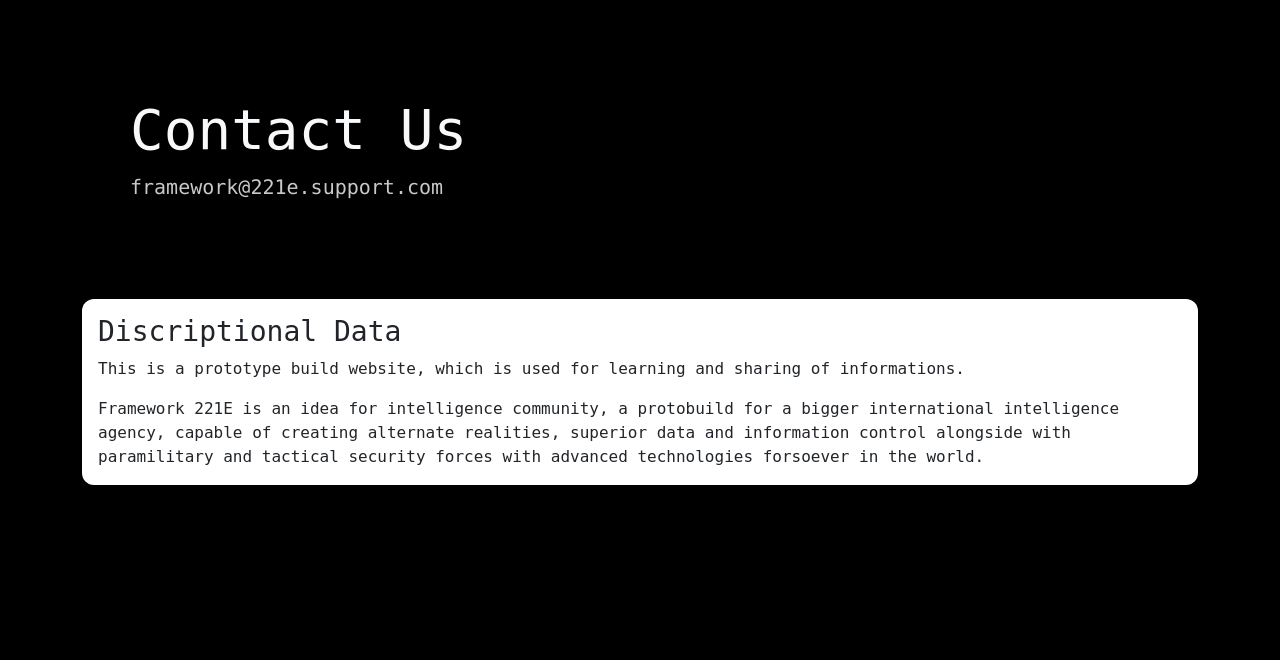
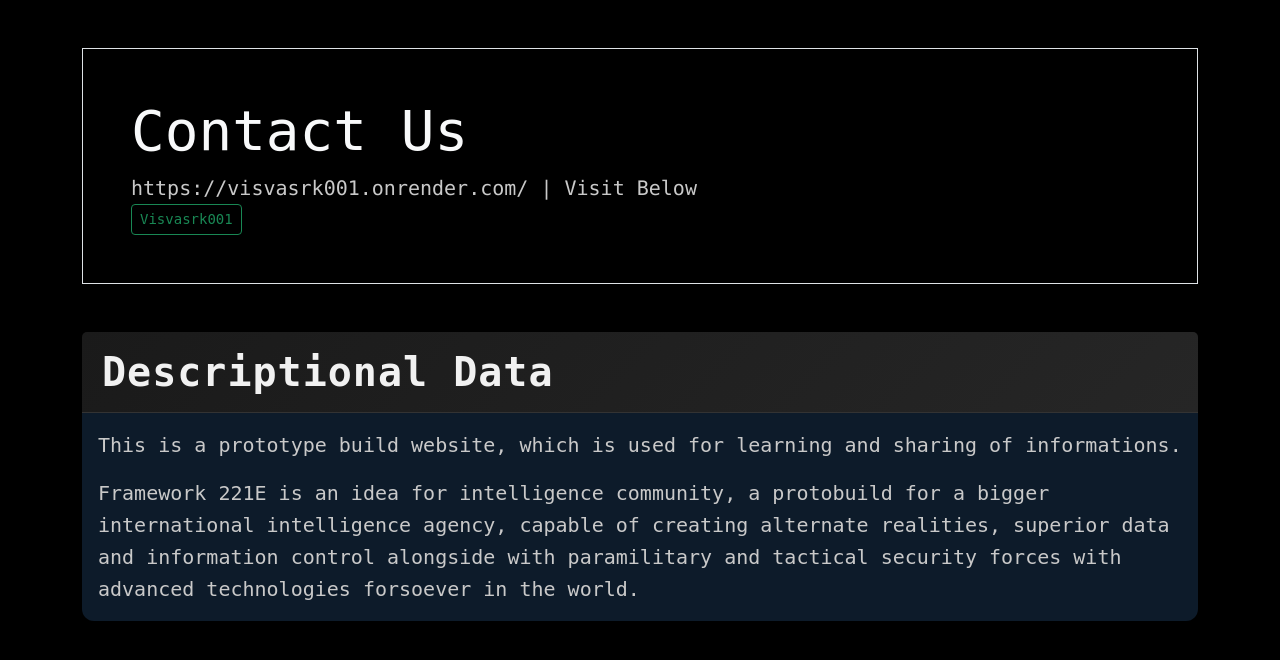
Before and after one commit to Visvasrk-221E/web-apps, a Flask app: page /contact in a window 1280 px wide. Shown: the part 56-716 px from the top of the page. Run offline with Flask 3, Linux system fonts and the light colour scheme.

Commit message:
Comitted updates overall the files.

```diff
--- a/Basics/Firstapps/app4/app.py
+++ b/Basics/Firstapps/app4/app.py
@@ -15,6 +15,15 @@ def root():
 @app.route('/home')
 def home():
 	return render_template('index.html')
+
+@app.route('/is_admin/<username>')
+def is_admin(username):
+	admins = ["Visvasrk", "visvasrk", "visvasrk001", "Visvasrk001", "Visvasrk221e", "visvasrk221e", "Visvasrk-221E"]
+	if username in admins:
+		return f"<h1>Yes, {username} is an admin of Framework 221E</h1>"
+	else:
+		return f"<h1>No, {username} is not admin of this project</h1>"
+
 
 # Define the about
 @app.route('/about')
--- a/Basics/Firstapps/app4/static/css/styles.css
+++ b/Basics/Firstapps/app4/static/css/styles.css
@@ -40,7 +40,7 @@ strong {
 }
 
 code {
-	color:#33FF33;
+	color:powdergreen;
 }
 .bg-nightshade {
 	background-color: #0d1b2a;
--- a/Basics/Firstapps/app4/templates/about.html
+++ b/Basics/Firstapps/app4/templates/about.html
@@ -9,13 +9,13 @@
     <a href="{{ url_for('home') }}" class="btn btn-primary btn-lg">Home</a>
 </div>
 
-<div class="card my-5 bg-dark text-white">
+<div class="card my-5 bg-dark text-light">
   	<div class="card-header">
 	    <h3 class="card-title">Discriptional Data</h3>
     </div>
   <div class="card-body">
-    <p class="card-text">This is a prototype build website, which is used for learning and sharing of informations.</p>
-    <p class="card-text">Framework 221E is an idea for intelligence community, a protobuild for a bigger international intelligence agency, capable of creating alternate realities, superior data and information control alongside with paramilitary and tactical security forces with advanced technologies forsoever in the world.</p>
+    <p class="card-text lead">This is a prototype build website, which is used for learning and sharing of informations.</p>
+    <p class="card-text lead">Framework 221E is an idea for intelligence community, a protobuild for a bigger international intelligence agency, capable of creating alternate realities, superior data and information control alongside with paramilitary and tactical security forces with advanced technologies forsoever in the world.</p>
   </div>
 </div>
 
--- a/Basics/Firstapps/app4/templates/contact.html
+++ b/Basics/Firstapps/app4/templates/contact.html
@@ -3,17 +3,20 @@
 {% block title %}Home{% endblock %}
 
 {% block content %}
-<div class="container-fluid p-5 bg-black text-light my-5">
+<div class="container-fluid p-5 bg-black border text-light my-5">
     <h1 class="display-4">Contact Us</h1>
-    <code class="lead">framework@221e.support.com</code><br>
+    <code class="lead">https://visvasrk001.onrender.com/ | Visit Below</code><br>
+    <a href="https://visvasrk001.onrender.com/" class="btn btn-outline-success btn-sm">Visvasrk001</a>
 
 </div>
 
-<div class="card">
+<div class="card bg-nightshade text-light">
+	<div class="card-header">
+		<h1 class="card-title display-6"> Descriptional Data </h1>
+	</div>
   <div class="card-body">
-    <h3 class="card-title">Discriptional Data</h3>
-    <p class="card-text">This is a prototype build website, which is used for learning and sharing of informations.</p>
-    <p class="card-text">Framework 221E is an idea for intelligence community, a protobuild for a bigger international intelligence agency, capable of creating alternate realities, superior data and information control alongside with paramilitary and tactical security forces with advanced technologies forsoever in the world.</p>
+    <p class="card-text lead">This is a prototype build website, which is used for learning and sharing of informations.</p>
+    <p class="card-text lead">Framework 221E is an idea for intelligence community, a protobuild for a bigger international intelligence agency, capable of creating alternate realities, superior data and information control alongside with paramilitary and tactical security forces with advanced technologies forsoever in the world.</p>
   </div>
 </div>
 
```
Also changed, not shown: Basics/Firstapps/app4/templates/index.html (+10 -2 lines), 2 other files.
